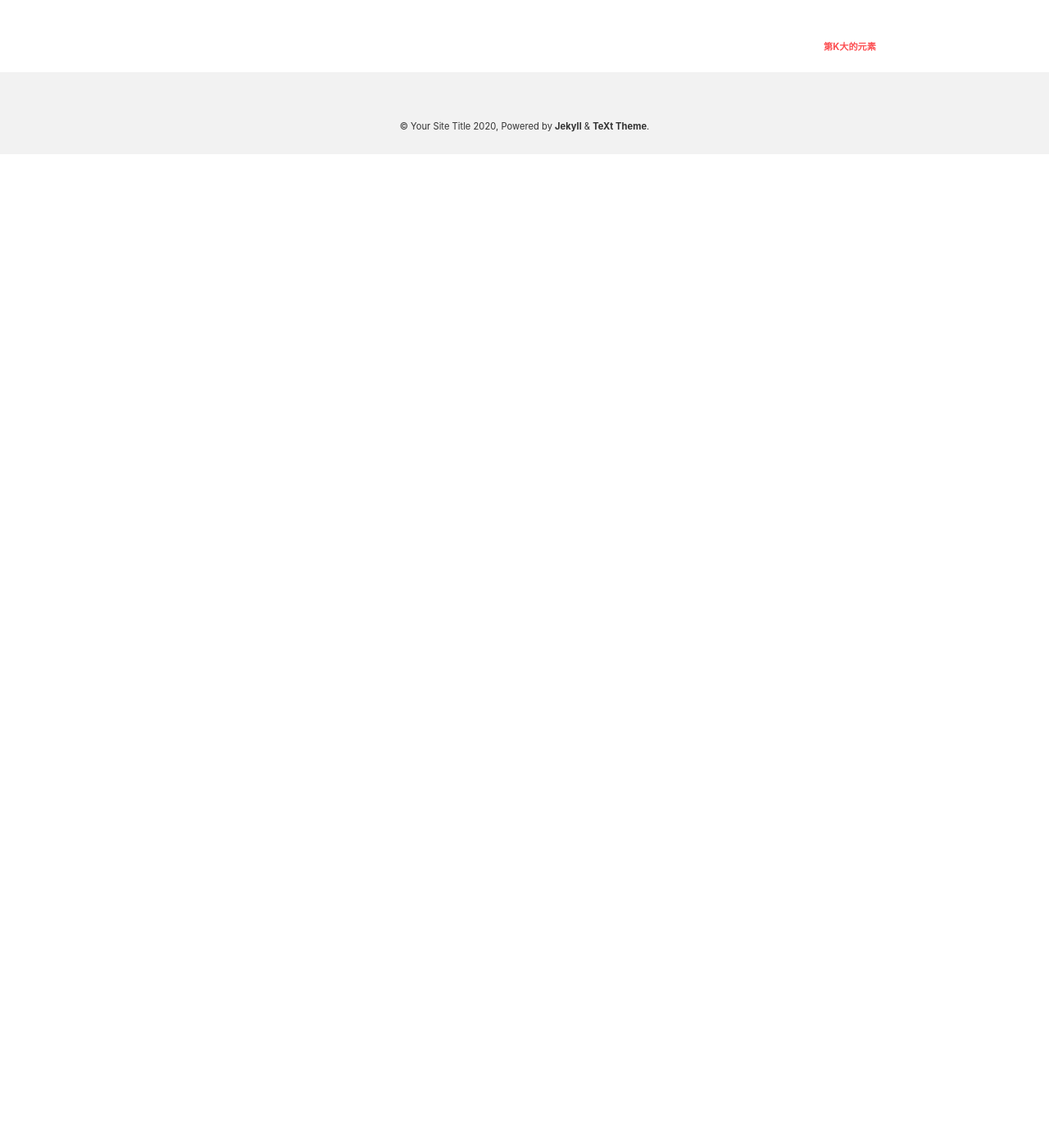
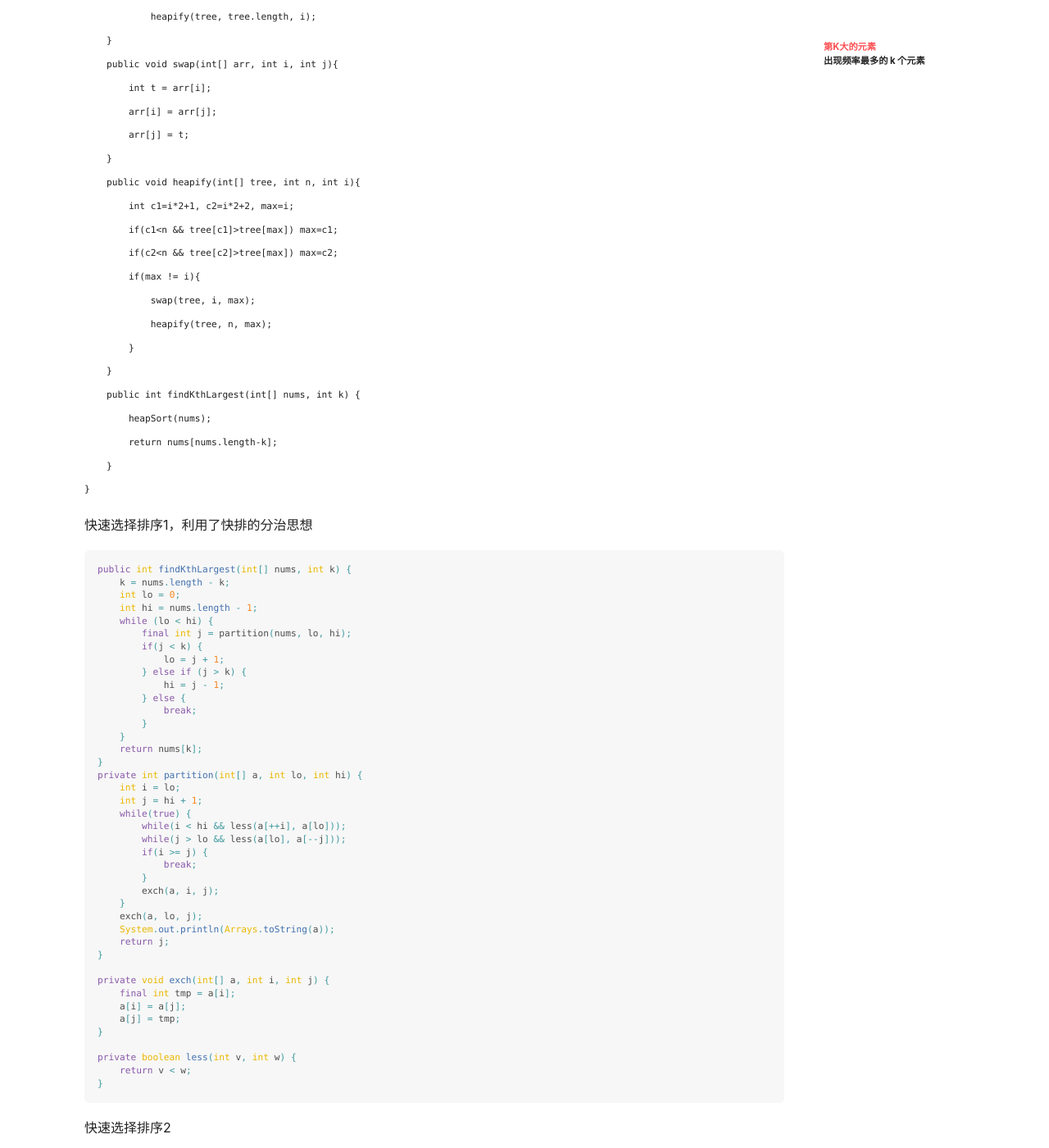
Before and after one commit to VWmin/VWmin.github.io, a Jekyll site: the page built from _posts/2020-05-14-Leetcode-排序.md, in a window 1280 px wide and 1400 px high, scrolled down 1212 px. Shown: the whole window at 82% size. Built offline with Jekyll 4.4.1, drawn with Linux system fonts in a browser that asks for light colours; nearby versions of some CDN libraries; some of the changed text lies outside the part shown.

Commit message:
Update 2020-05-14-Leetcode-排序.md

````diff
--- a/_posts/2020-05-14-Leetcode-排序.md
+++ b/_posts/2020-05-14-Leetcode-排序.md
@@ -37,3 +37,109 @@ public int findKthLargest(int[] nums, int k) {
  }
 
 ```
+
+堆排序 - 完全排序。改进：通过堆维护一个Ksize的大值优先队列，有较大值时删掉最小值，放入最大值。怎么实现？
+
+```JAVA
+class Solution {
+    public void heapSort(int[] tree){
+        buildHeap(tree);
+        int n = tree.length-1;
+        for(int i=n; i>=0; i--){
+            swap(tree, 0, i);
+            heapify(tree, i, 0);
+        }
+    }
+    public void buildHeap(int[] tree){
+        int n = (tree.length-1) / 2;
+        for(int i=n; i>=0; i--)
+            heapify(tree, tree.length, i);
+    }
+    public void swap(int[] arr, int i, int j){
+        int t = arr[i];
+        arr[i] = arr[j];
+        arr[j] = t;
+    }
+    public void heapify(int[] tree, int n, int i){
+        int c1=i*2+1, c2=i*2+2, max=i;
+        if(c1<n && tree[c1]>tree[max]) max=c1;
+        if(c2<n && tree[c2]>tree[max]) max=c2;
+        if(max != i){
+            swap(tree, i, max);
+            heapify(tree, n, max);
+        }
+    }
+    public int findKthLargest(int[] nums, int k) {
+        heapSort(nums);
+        return nums[nums.length-k];
+    }
+}
+```
+
+快速选择排序1，利用了快排的分治思想
+
+```java
+public int findKthLargest(int[] nums, int k) {
+    k = nums.length - k;
+    int lo = 0;
+    int hi = nums.length - 1;
+    while (lo < hi) {
+        final int j = partition(nums, lo, hi);
+        if(j < k) {
+            lo = j + 1;
+        } else if (j > k) {
+            hi = j - 1;
+        } else {
+            break;
+        }
+    }
+    return nums[k];
+}
+private int partition(int[] a, int lo, int hi) {
+    int i = lo;
+    int j = hi + 1;
+    while(true) {
+        while(i < hi && less(a[++i], a[lo]));
+        while(j > lo && less(a[lo], a[--j]));
+        if(i >= j) {
+            break;
+        }
+        exch(a, i, j);
+    }
+    exch(a, lo, j);
+    System.out.println(Arrays.toString(a));
+    return j;
+}
+
+private void exch(int[] a, int i, int j) {
+    final int tmp = a[i];
+    a[i] = a[j];
+    a[j] = tmp;
+}
+
+private boolean less(int v, int w) {
+    return v < w;
+}
+```
+
+快速选择排序2
+
+```java
+public int findKthLargest(int[] A, int k) {
+    k = A.length - k; // convert to index of k largest
+    int l = 0, r = A.length - 1;
+    while (l <= r) {
+        int i = l; // partition [l,r] by A[l]: [l,i]<A[l], [i+1,j)>=A[l]
+        for (int j = l + 1; j <= r; j++)
+            if (A[j] < A[l]) swap(A, j, ++i);
+        swap(A, l, i);
+
+        if (k < i) r = i - 1;
+        else if (k > i) l = i + 1;
+        else return A[i];
+    }
+    return -1; // k is invalid
+}
+```
+
+## [出现频率最多的 k 个元素](https://cyc2018.github.io/CS-Notes/#/notes/Leetcode 题解 - 排序?id=_1-出现频率最多的-k-个元素)
````
